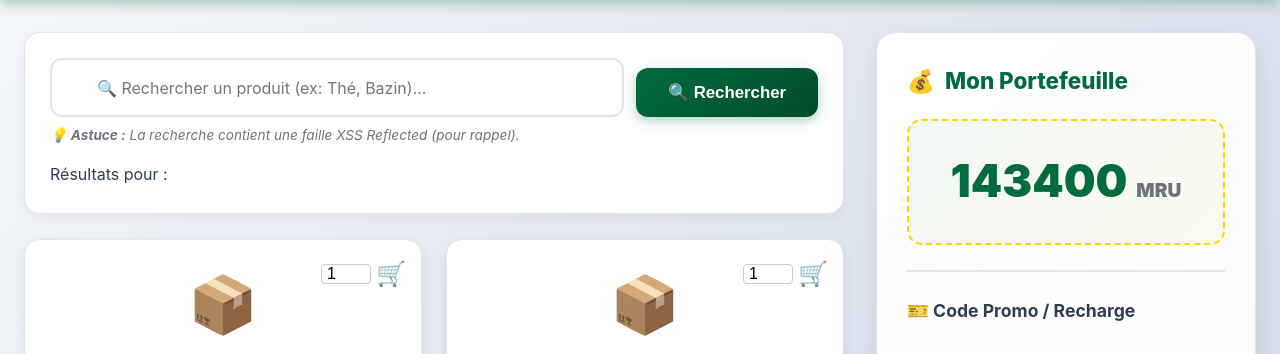
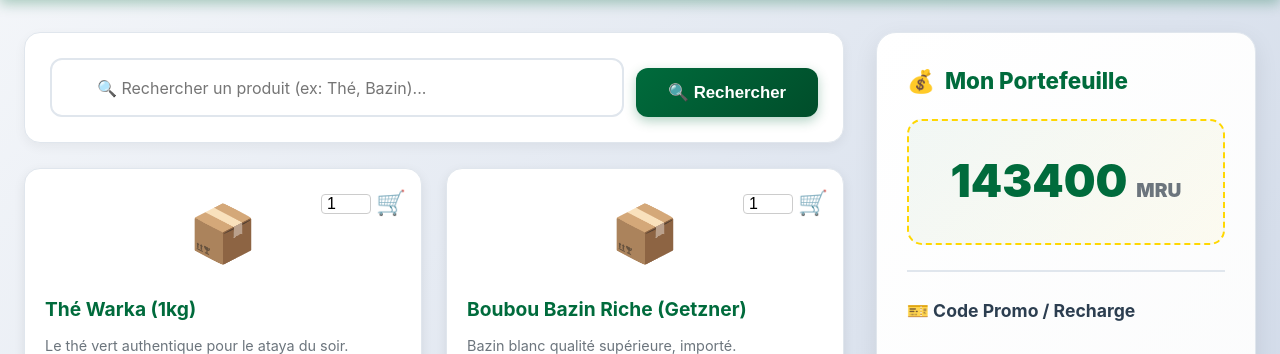
Before and after one commit to dr-ahmedsejad/SEC_WEB_LAB, a Flask app: page / in a window 1280 px wide. Shown: the part 100-454 px from the top of the page. Run offline with Flask 3, Linux system fonts and the light colour scheme; a user stored in the database is signed in; data comes from the database, SQL or seed files in the repository; both versions use the stored data as it was after the commit.

Commit message:
01-01-2026

```diff
--- a/templates/index.html
+++ b/templates/index.html
@@ -10,13 +10,12 @@
                 <input type="text" name="q" value="{{ search_term }}" placeholder="🔍 Rechercher un produit (ex: Thé, Bazin)..." style="flex: 1;">
                 <button type="submit" class="btn-primary" style="width: auto; padding: 14px 32px;">🔍 Rechercher</button>
             </form>
-            <small style="color: #6c757d; display: block; margin-top: 8px; font-style: italic;">
-                💡 <strong>Astuce :</strong> La recherche contient une faille XSS Reflected (pour rappel).
-            </small>
 
-            <div style="margin-top: 15px;">
-                Résultats pour : {{ search_term | safe }}
-            </div>
+            {% if search_term %}
+                <div style="margin-top: 15px;">
+                    Résultats pour : {{ search_term | safe }}
+                </div>
+            {% endif %}
         </div>
 
         <div class="products-grid">
```
Also changed, not shown: elbaraka.db.
